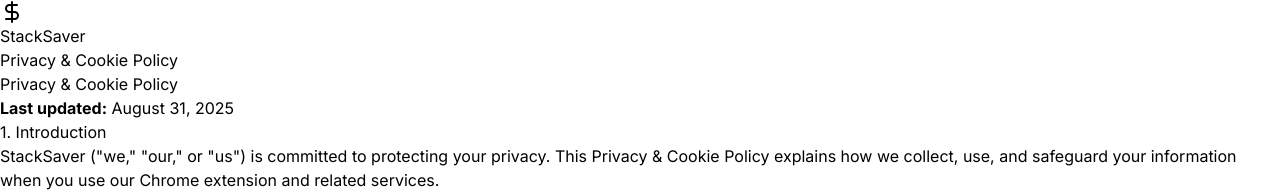
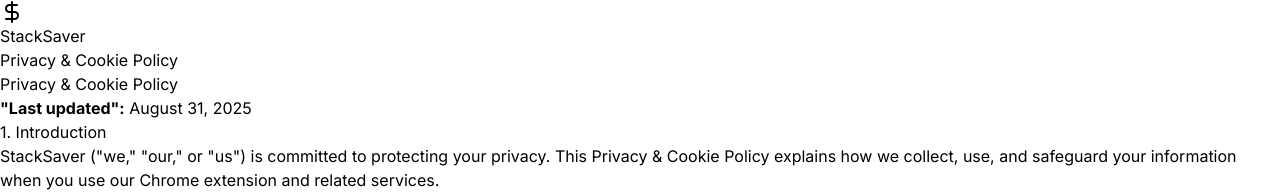
Before and after one commit to 28Thomas/stacksaver, a Next.js app: page /privacy in a window 1280 px wide. Shown: the top 192 px of the page. Built offline with nearby package versions, Linux system fonts and the light colour scheme.

Commit message:
Fix unescaped quotes in Privacy Policy page

```diff
--- a/src/app/privacy/page.tsx
+++ b/src/app/privacy/page.tsx
@@ -28,7 +28,7 @@
               <h1 className="text-3xl font-bold text-gray-900 mb-8">Privacy & Cookie Policy</h1>
 
               <p className="text-gray-600 mb-6">
-                <strong>Last updated:</strong> August 31, 2025
+                <strong>&quot;Last updated&quot;:</strong> August 31, 2025
               </p>
 
               <div className="space-y-8">
```
